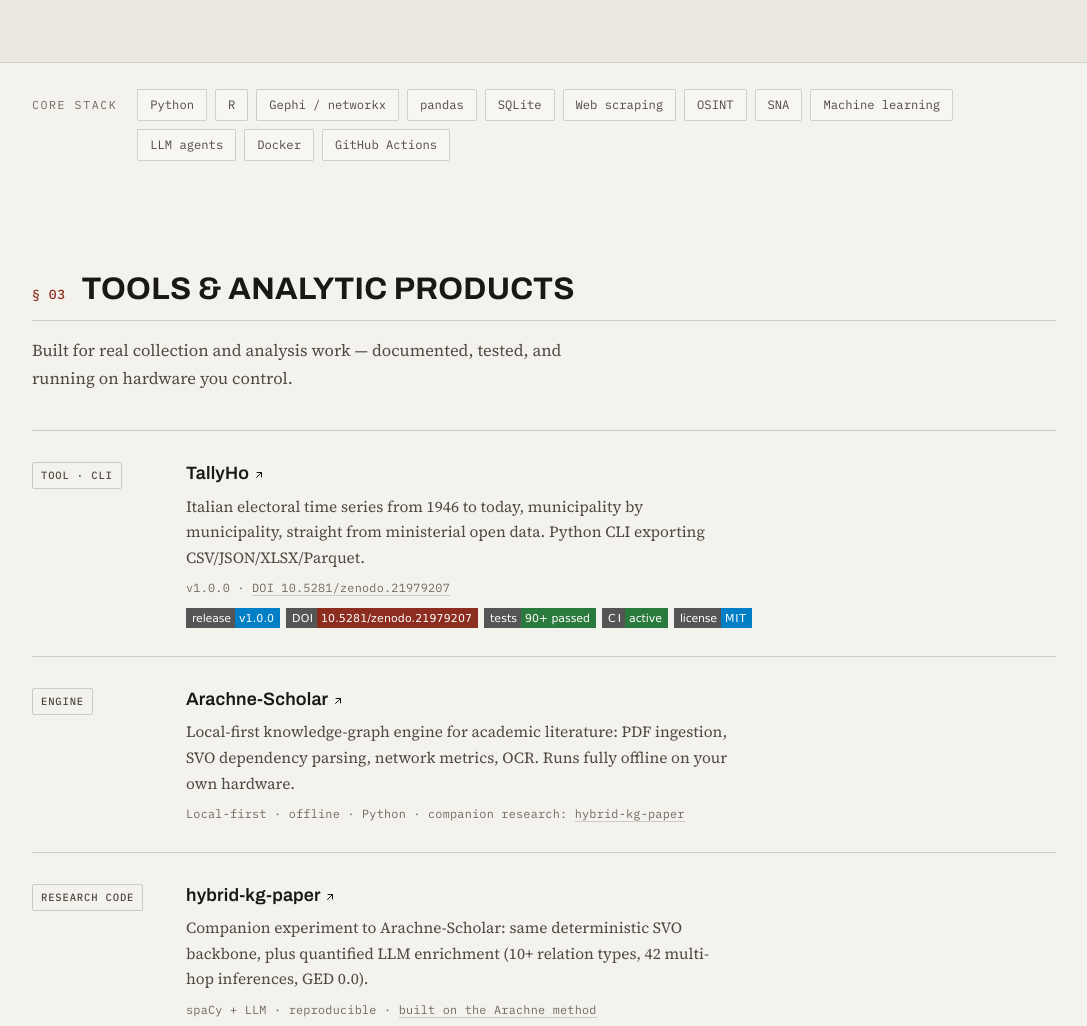
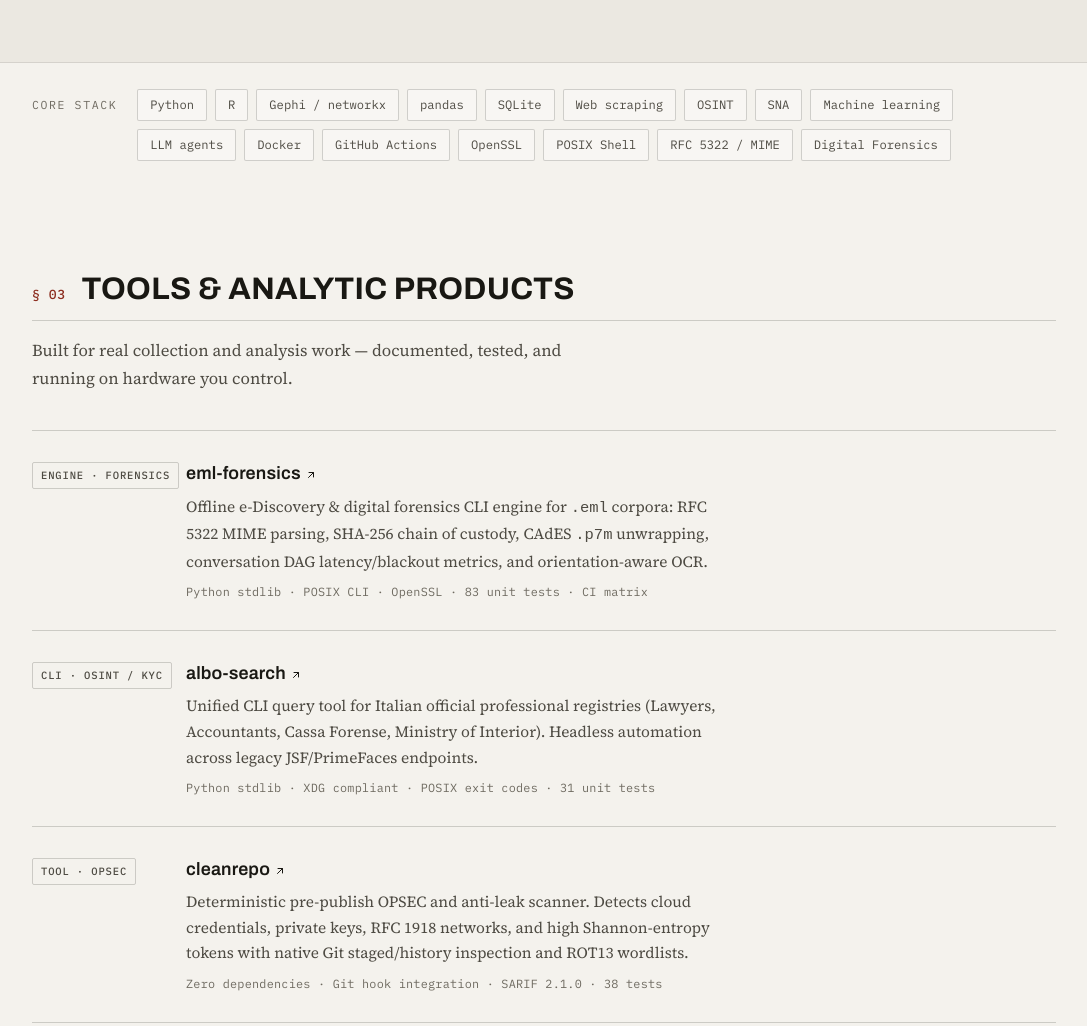
Before and after one commit to jack89-ML/jack89-ML.github.io, a plain HTML site: page index.html in a window 1280 px wide. Shown: the part 2380-3406 px from the top of the page, without its empty margins (96-1183 px from the left). Drawn offline with Linux system fonts and the light colour scheme.

Commit message:
feat: add eml-forensics, albo-search, and cleanrepo to analytic products

```diff
--- a/index.html
+++ b/index.html
@@ -519,6 +519,10 @@
         <li class="chip">LLM agents</li>
         <li class="chip">Docker</li>
         <li class="chip">GitHub Actions</li>
+        <li class="chip">OpenSSL</li>
+        <li class="chip">POSIX Shell</li>
+        <li class="chip">RFC 5322 / MIME</li>
+        <li class="chip">Digital Forensics</li>
       </ul>
     </div>
   </div>
@@ -531,6 +535,30 @@
       </div>
       <p class="sec-note">Built for real collection and analysis work &mdash; documented, tested, and running on hardware you control.</p>
       <ul class="proj-list">
+        <li class="proj">
+          <span class="proj-tag">Engine &middot; Forensics</span>
+          <div>
+            <h3><a href="https://github.com/jack89-ML/eml-forensics" target="_blank" rel="noopener">eml-forensics <svg class="ico" width="12" height="12" viewBox="0 0 24 24" fill="none" stroke="currentColor" stroke-width="2" stroke-linecap="round" stroke-linejoin="round" aria-hidden="true"><path d="M7 17L17 7"/><path d="M8 7h9v9"/></svg></a></h3>
+            <p class="desc">Offline e-Discovery &amp; digital forensics CLI engine for <code>.eml</code> corpora: RFC 5322 MIME parsing, SHA-256 chain of custody, CAdES <code>.p7m</code> unwrapping, conversation DAG latency/blackout metrics, and orientation-aware OCR.</p>
+            <p class="meta">Python stdlib &middot; POSIX CLI &middot; OpenSSL &middot; 83 unit tests &middot; CI matrix</p>
+          </div>
+        </li>
+        <li class="proj">
+          <span class="proj-tag">CLI &middot; OSINT / KYC</span>
+          <div>
+            <h3><a href="https://github.com/jack89-ML/albo-search" target="_blank" rel="noopener">albo-search <svg class="ico" width="12" height="12" viewBox="0 0 24 24" fill="none" stroke="currentColor" stroke-width="2" stroke-linecap="round" stroke-linejoin="round" aria-hidden="true"><path d="M7 17L17 7"/><path d="M8 7h9v9"/></svg></a></h3>
+            <p class="desc">Unified CLI query tool for Italian official professional registries (Lawyers, Accountants, Cassa Forense, Ministry of Interior). Headless automation across legacy JSF/PrimeFaces endpoints.</p>
+            <p class="meta">Python stdlib &middot; XDG compliant &middot; POSIX exit codes &middot; 31 unit tests</p>
+          </div>
+        </li>
+        <li class="proj">
+          <span class="proj-tag">Tool &middot; OPSEC</span>
+          <div>
+            <h3><a href="https://github.com/jack89-ML/cleanrepo" target="_blank" rel="noopener">cleanrepo <svg class="ico" width="12" height="12" viewBox="0 0 24 24" fill="none" stroke="currentColor" stroke-width="2" stroke-linecap="round" stroke-linejoin="round" aria-hidden="true"><path d="M7 17L17 7"/><path d="M8 7h9v9"/></svg></a></h3>
+            <p class="desc">Deterministic pre-publish OPSEC and anti-leak scanner. Detects cloud credentials, private keys, RFC 1918 networks, and high Shannon-entropy tokens with native Git staged/history inspection and ROT13 wordlists.</p>
+            <p class="meta">Zero dependencies &middot; Git hook integration &middot; SARIF 2.1.0 &middot; 38 tests</p>
+          </div>
+        </li>
         <li class="proj">
           <span class="proj-tag">Tool &middot; CLI</span>
           <div>
--- a/sitemap.xml
+++ b/sitemap.xml
@@ -2,7 +2,7 @@
 <urlset xmlns="http://www.sitemaps.org/schemas/sitemap/0.9">
   <url>
     <loc>https://jack89-ml.github.io/</loc>
-    <lastmod>2026-08-19</lastmod>
+    <lastmod>2026-09-04</lastmod>
     <changefreq>monthly</changefreq>
     <priority>1.0</priority>
   </url>
```
